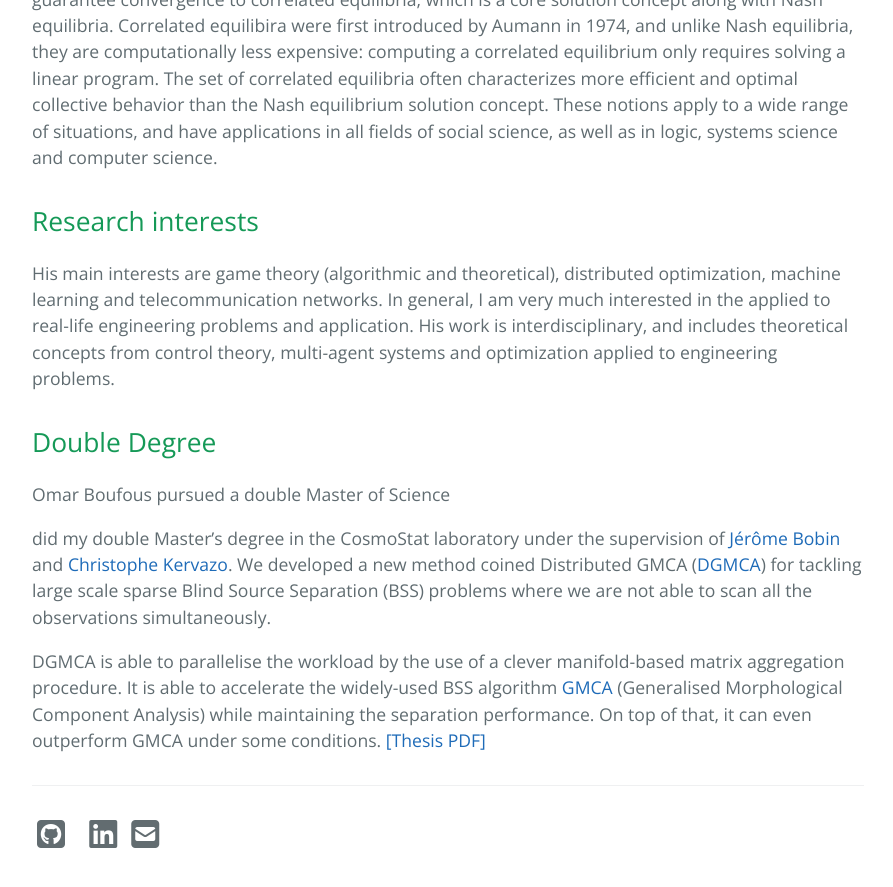
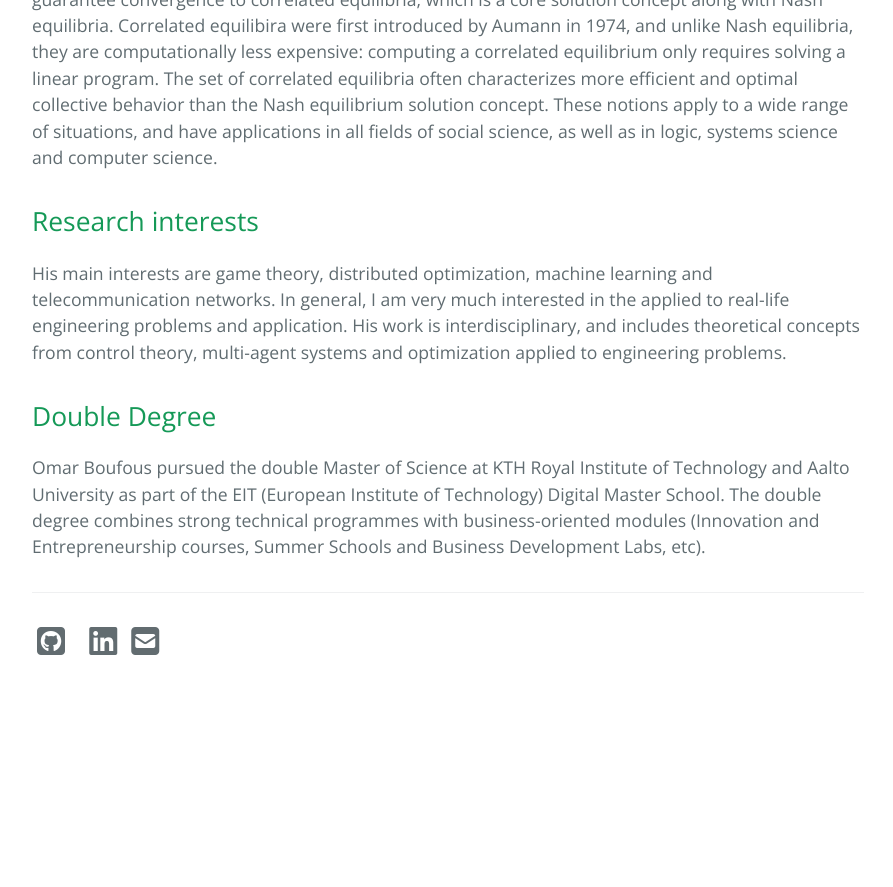
Before and after one commit to thomas-bfs/thomas-bfs.github.io, a Jekyll site: the page built from about.md, in a window 1280 px wide and 900 px high, scrolled down 1557 px. Shown: the top 887 px of the window, without its empty margins (192-1085 px from the left). Built offline with Jekyll 4.4.1, drawn with Linux system fonts in a browser that asks for light colours; nearby versions of some CDN libraries; a style sheet for code colours, icons or effects is not loaded; after the commit the page ends 2264 px from its top, so only the background shows below that.

Commit message:
Update about.md

```diff
--- a/about.md
+++ b/about.md
@@ -31,15 +31,10 @@ These notions apply to a wide range of situations, and have applications in all
 
 ## Research interests
 
-His main interests are game theory (algorithmic and theoretical), distributed optimization, machine learning and telecommunication networks. In general, I am very much interested in the applied to real-life engineering problems and application.
+His main interests are game theory, distributed optimization, machine learning and telecommunication networks. In general, I am very much interested in the applied to real-life engineering problems and application.
 His work is interdisciplinary, and includes theoretical concepts from control theory, multi-agent systems and optimization applied to engineering problems.
 
 
 ## Double Degree
 
-Omar Boufous pursued a double Master of Science
-
-did my double Master's degree in the CosmoStat laboratory under the supervision of [Jérôme Bobin](http://jbobin.cosmostat.org) and [Christophe Kervazo](https://www.cosmostat.org/people/christophe-kervazo).
-We developed a new method coined Distributed GMCA ([DGMCA](https://hal.archives-ouvertes.fr/hal-02426991/)) for tackling large scale sparse Blind Source Separation (BSS) problems where we are not able to scan all the observations simultaneously.
-
-DGMCA is able to parallelise the workload by the use of a clever manifold-based matrix aggregation procedure. It is able to accelerate the widely-used BSS algorithm [GMCA](https://ieeexplore.ieee.org/abstract/document/4337755) (Generalised Morphological Component Analysis) while maintaining the separation performance. On top of that, it can even outperform GMCA under some conditions. [[Thesis PDF]]({{ site.url }}{{ site.baseurl }}/assets/documents/Tesis_IngElectronica_LIAUDAT.pdf)
+Omar Boufous pursued the double Master of Science at KTH Royal Institute of Technology and Aalto University as part of the EIT (European Institute of Technology) Digital Master School. The double degree combines strong technical programmes with business-oriented modules (Innovation and Entrepreneurship courses, Summer Schools and Business Development Labs, etc).
```
